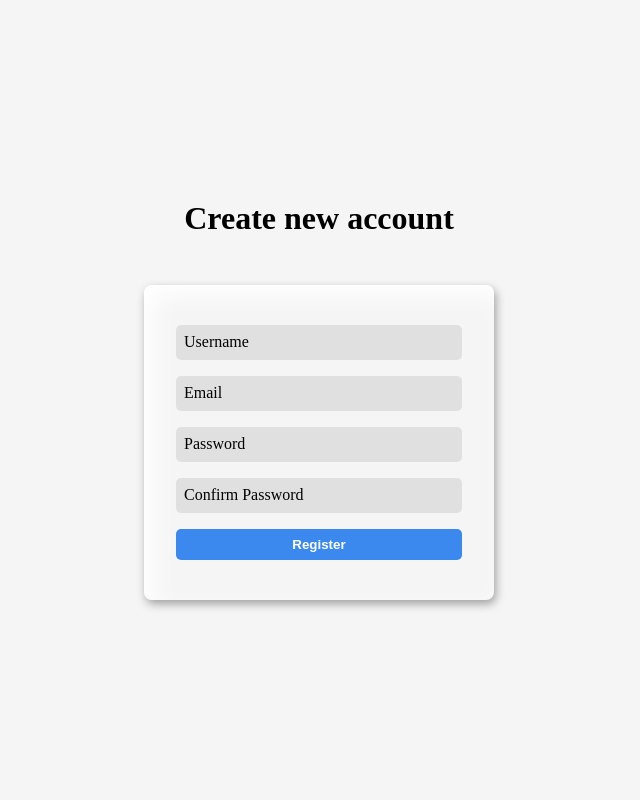
After one commit to dwis312/chat-app, a PHP site: page /app/views/register.php in a window 1280 px wide. The commit adds this page. Shown: the whole page, without its empty margins (321-961 px from the left). Run offline with PHP 8.4, Linux system fonts and the light colour scheme.

Commit message:
membuat status code dan menambah halaman register

```diff
--- a/app/core/App.php
+++ b/app/core/App.php
@@ -2,17 +2,20 @@
 
 require_once __DIR__ . "/Route.php";
 require_once __DIR__ . "/Request.php";
+require_once __DIR__ . "/Response.php";
 
 class App
 {
 
     public Route $route;
     public Request $request;
+    public Response $response;
 
     public function __construct()
     {
         $this->request = new Request();
-        $this->route = new Route($this->request);
+        $this->response = new Response();
+        $this->route = new Route($this->request, $this->response);
     }
 
     public function run()
--- /dev/null
+++ b/app/views/register.php
@@ -0,0 +1,158 @@
+<!DOCTYPE html>
+<html lang="en">
+
+<head>
+    <meta charset="UTF-8">
+    <meta http-equiv="X-UA-Compatible" content="IE=edge">
+    <meta name="viewport" content="width=device-width, initial-scale=1.0">
+    <title>Document</title>
+    <style>
+        * {
+            margin: 0;
+            padding: 0;
+            box-sizing: border-box;
+        }
+
+        body {
+            background: whitesmoke;
+        }
+
+        .card {
+            min-width: 100%;
+            height: 100vh;
+            display: flex;
+            flex-direction: column;
+            justify-content: center;
+            align-items: center;
+        }
+
+        h1 {
+            margin-bottom: 3rem;
+        }
+
+        .form-control {
+            width: 350px;
+            padding: 2.5rem 2rem;
+            border-radius: .5rem;
+            background: whitesmoke;
+            box-shadow: 2px 4px 10px rgba(0, 0, 0, .35),
+                inset 10px 10px 25px rgba(255, 255, 255, 1);
+        }
+
+        .field {
+            position: relative;
+        }
+
+        .form-input {
+            width: 100%;
+            border: none;
+            outline: none;
+            border-radius: 5px;
+            padding: .5rem;
+            background: rgba(0, 0, 0, .085);
+            margin-bottom: 1rem;
+            border-bottom: 2px solid transparent;
+            border-right: 2px solid transparent;
+            border-top: 2px solid transparent;
+            border-left: 2px solid transparent;
+            z-index: 1;
+            transition: border-bottom .2s ease,
+                border-right .2s ease .1s,
+                border-top .2s ease .2s,
+                border-left .2s ease .3s;
+        }
+
+        .form-label {
+            position: absolute;
+            top: .5rem;
+            left: .5rem;
+            transition: .3s ease;
+        }
+
+        .form-input:focus {
+            background: none;
+            border-color: #3b80ee;
+        }
+
+        .form-input:focus+.form-label {
+            top: -.5rem;
+            left: .8rem;
+            font-size: .75rem;
+            font-weight: 500;
+            background: whitesmoke;
+            padding: 0 5px;
+        }
+
+        .form-input:not(:placeholder-shown).form-input:not(:focus) {
+            background: none;
+            border-color: #3b80ee;
+        }
+
+        .form-input:not(:placeholder-shown).form-input:not(:focus)+.form-label {
+            top: -.5rem;
+            left: .8rem;
+            background: #fff;
+            color: blue;
+            font-size: .75rem;
+            font-weight: 500;
+            padding: 0 5px;
+            z-index: 10;
+        }
+
+        button {
+            width: 100%;
+            border: none;
+            background: #3b89ee;
+            border-radius: 5px;
+            padding: .5rem 2rem;
+            color: #fff;
+            font-weight: 600;
+            cursor: pointer;
+            transition: .3s;
+        }
+
+        button:focus {
+            outline: none;
+            letter-spacing: 2px;
+        }
+
+        button:focus,
+        button:hover {
+            background: #3b80ee;
+        }
+    </style>
+</head>
+
+<body>
+    <div class="card">
+        <h1 class="title">Create new account</h1>
+
+        <form class="form-control" action="" method="POST" autocomplete="off">
+            <div class="field">
+                <input class="form-input" type="text" name="username" id="username" placeholder=" ">
+                <label class="form-label" for="username">Username</label>
+            </div>
+
+            <div class="field">
+                <input class="form-input" type="email" name="email" id="email" placeholder=" ">
+                <label class="form-label" for="email">Email</label>
+            </div>
+
+            <div class="field">
+                <input class="form-input" type="password" name="password" id="password" placeholder=" ">
+                <label class="form-label" for="password">Password</label>
+            </div>
+
+            <div class="field">
+                <input class="form-input" type="password" name="cpassword" id="cpassword" placeholder=" ">
+                <label class="form-label" for="cpassword">Confirm Password</label>
+            </div>
+
+            <button type="submit">Register</button>
+
+        </form>
+    </div>
+
+</body>
+
+</html>
```
Also changed, not shown: app/controllers/SiteController.php (+7 -2 lines), app/core/Response.php (added, +9 -0 lines), app/core/Route.php (+10 -6 lines), public/index.php (+8 -0 lines).
